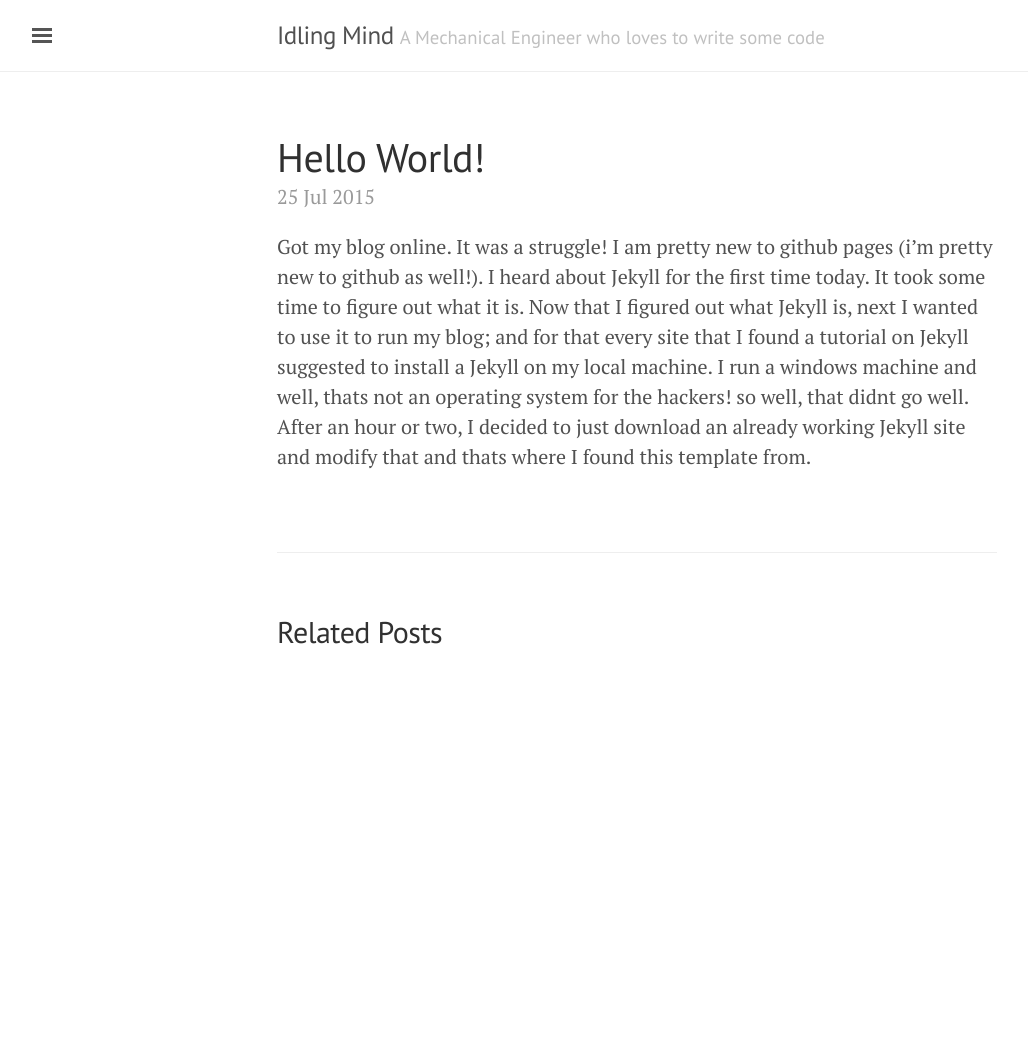
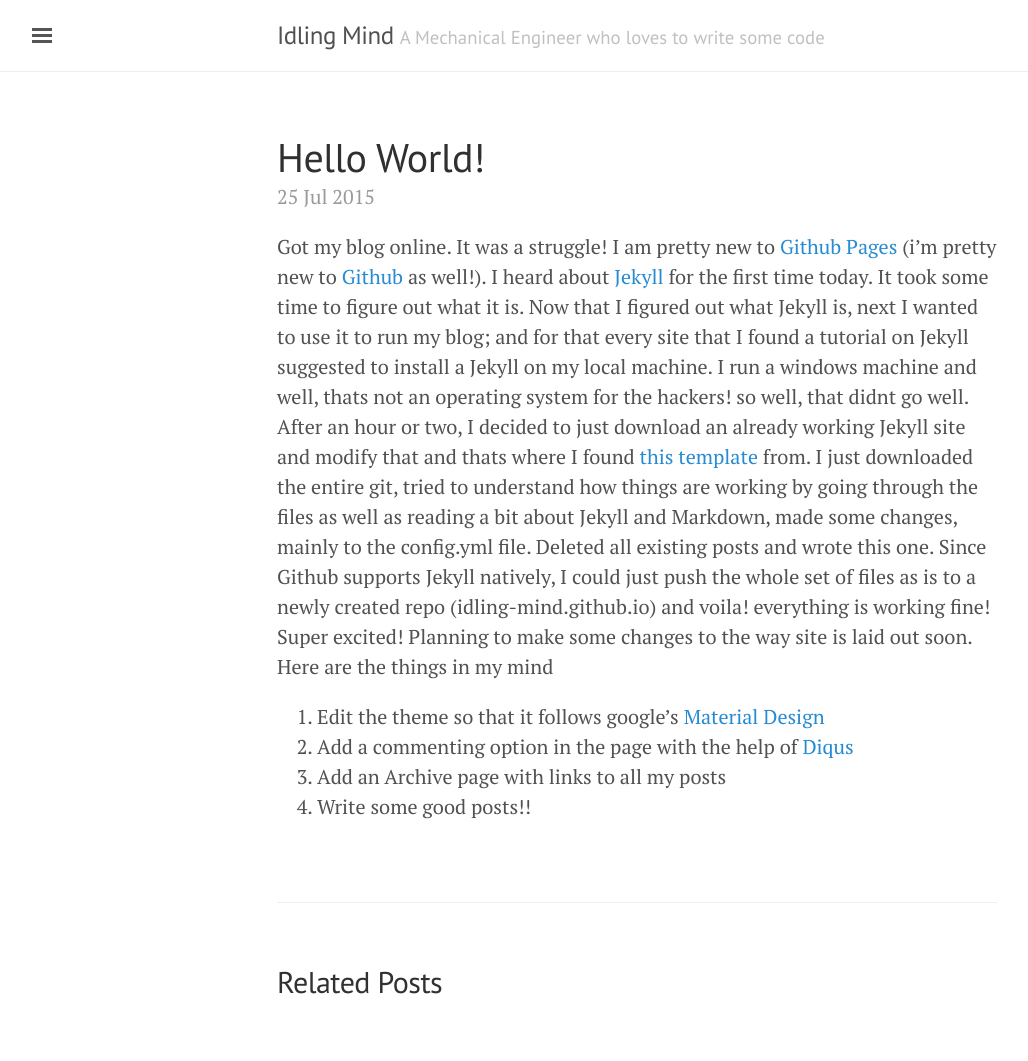
Before and after one commit to idling-mind/idling-mind.github.io, a Jekyll site: the page built from _posts/2015-07-25-Hello-World.md, in a window 1280 px wide. Shown: the whole page, without its empty margins (3-1031 px from the left). Built offline with Jekyll 4.4.1, drawn with Linux system fonts in a browser that asks for light colours; before the commit the page ends 900 px from its top, so only the background shows below that.

Commit message:
More changes to first post

```diff
--- a/_posts/2015-07-25-Hello-World.md
+++ b/_posts/2015-07-25-Hello-World.md
@@ -3,4 +3,13 @@ layout: post
 title: Hello World!
 ---
 
-Got my blog online. It was a struggle! I am pretty new to github pages (i'm pretty new to github as well!). I heard about Jekyll for the first time today. It took some time to figure out what it is. Now that I figured out what Jekyll is, next I wanted to use it to run my blog; and for that every site that I found a tutorial on Jekyll suggested to install a Jekyll on my local machine. I run a windows machine and well, thats not an operating system for the hackers! so well, that didnt go well. After an hour or two, I decided to just download an already working Jekyll site and modify that and thats where I found this template from.
+Got my blog online. It was a struggle! I am pretty new to [Github Pages](https://pages.github.com/) (i'm pretty new to [Github](https://github.com) as well!). I heard about [Jekyll](http://jekyllrb.com/) for the first time today. It took some time to figure out what it is.
+Now that I figured out what Jekyll is, next I wanted to use it to run my blog; and for that every site that I found a tutorial on Jekyll suggested to install a Jekyll on my local machine. I run a windows machine and well, thats not an operating system for the hackers! so well, that didnt go well. After an hour or two, I decided to just download an already working Jekyll site and modify that and thats where I found [this template](http://lanyon.getpoole.com/) from.
+I just downloaded the entire git, tried to understand how things are working by going through the files as well as reading a bit about Jekyll and Markdown, made some changes, mainly to the config.yml file. Deleted all existing posts and wrote this one.
+Since Github supports Jekyll natively, I could just push the whole set of files as is to a newly created repo (idling-mind.github.io) and voila! everything is working fine!
+Super excited! Planning to make some changes to the way site is laid out soon.
+Here are the things in my mind
+1. Edit the theme so that it follows google's [Material Design](http://www.getmdl.io/index.html)
+2. Add a commenting option in the page with the help of [Diqus](https://disqus.com/)
+3. Add an Archive page with links to all my posts
+4. Write some good posts!!
```
